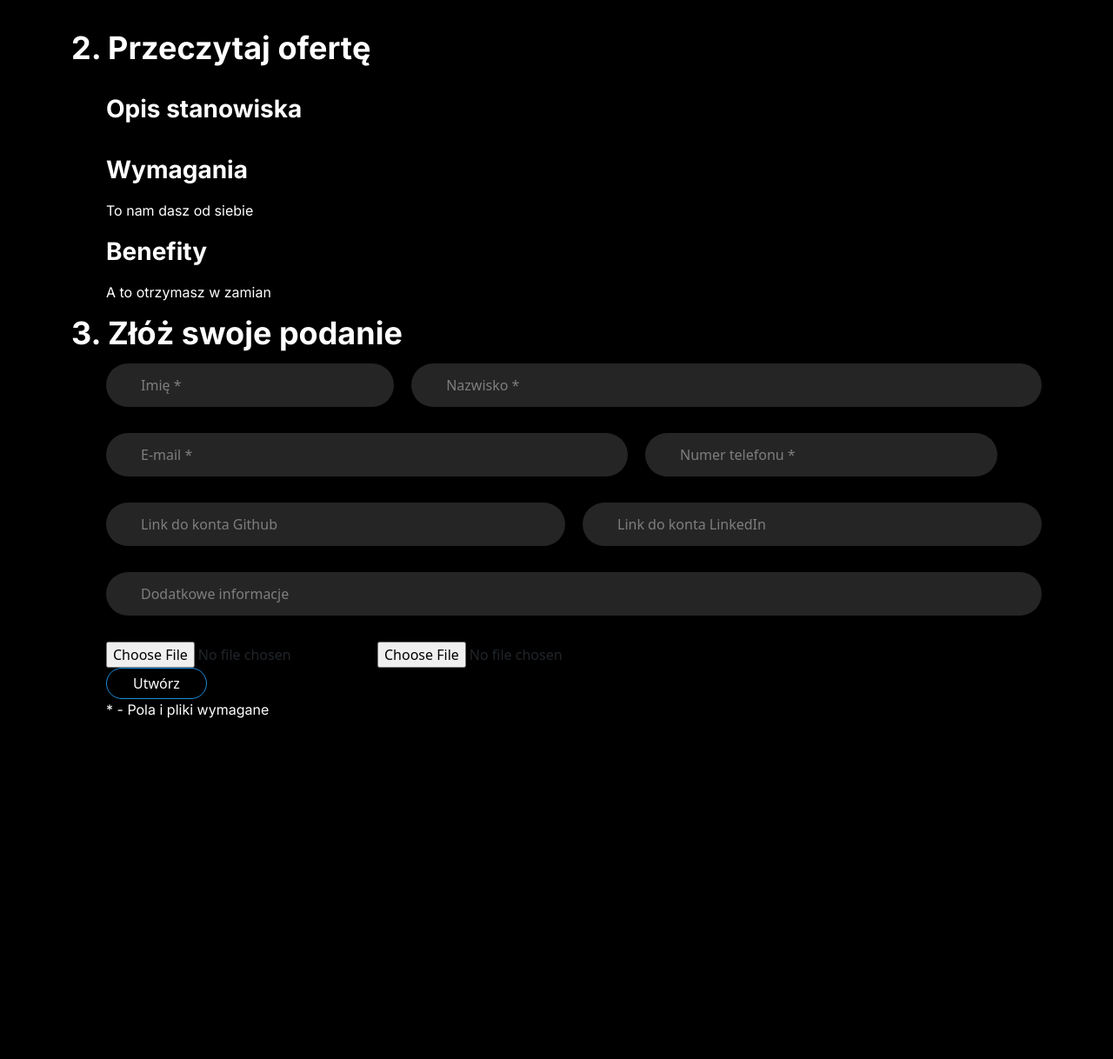
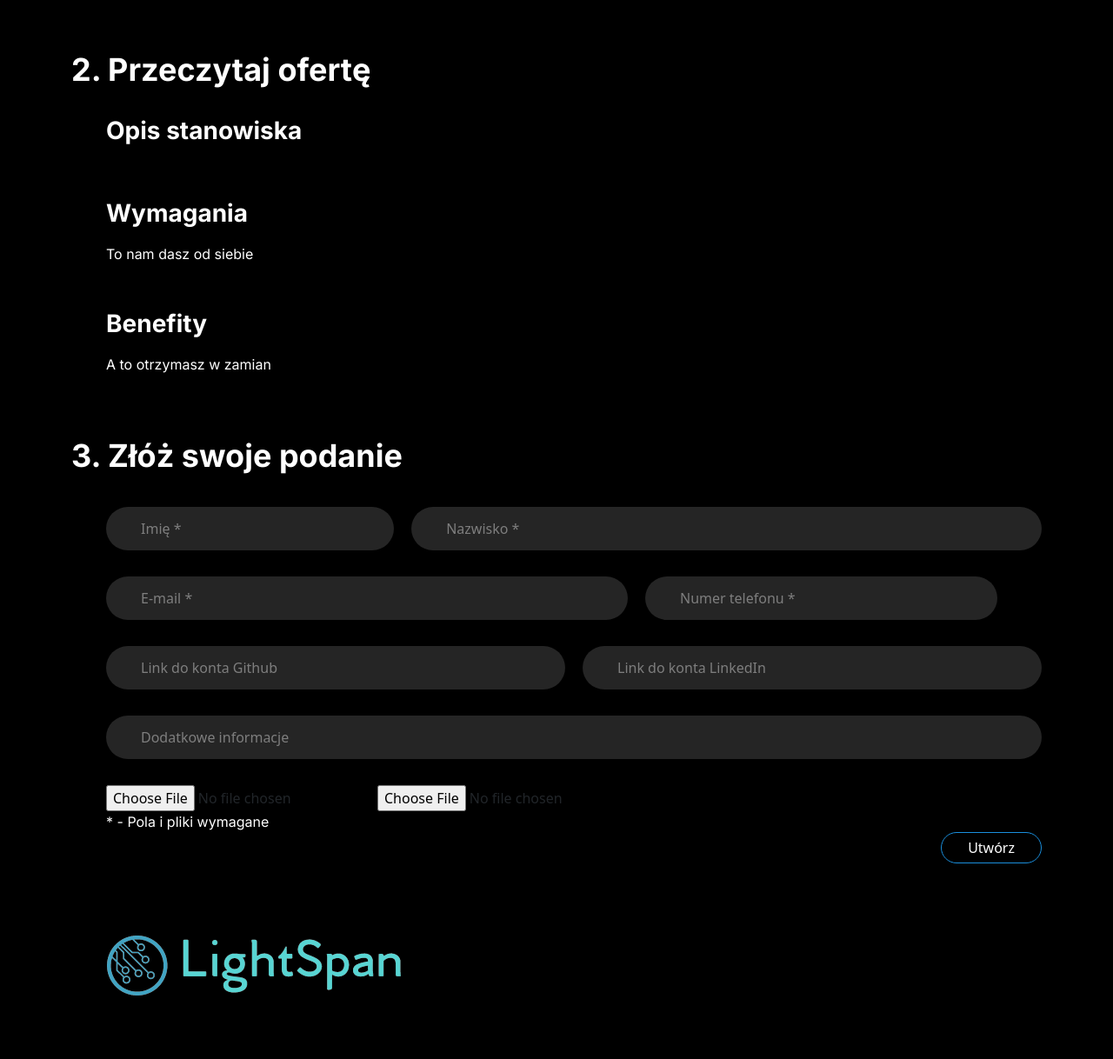
Before and after one commit to OskV2/Recruitment-system, a PHP site: page /templates/recruitment.php in a window 1280 px wide. Shown: the part 458-1676 px from the top of the page at 87% size. Before the commit the page ends 1284 px from the top, so only its background shows below. Run offline with PHP 8.4, Linux system fonts and the light colour scheme; data that the repository does not hold is empty; style sheets or scripts are compiled from the project's sources; some libraries are stand-ins or nearby versions.

Commit message:
feat: added some pages and styling

```diff
--- a/footer.php
+++ b/footer.php
@@ -1,4 +1,15 @@
+        <div class="footer">
+            <div class="container">
+                <div class="row">
+                    <div class="col-6">
+                        <img src="../src/img/logo-removebg-preview.png" alt="">
+                    </div>
+                    <div class="col-6">
 
+                    </div>
+                </div>
+            </div>
+        </div>
     </body>
 </html>
 
--- a/src/scss/footer.scss
+++ b/src/scss/footer.scss
@@ -0,0 +1,3 @@
+.footer {
+    background-color: $black;
+}
--- a/src/scss/recruitment.scss
+++ b/src/scss/recruitment.scss
@@ -39,10 +39,12 @@
             font-size: 18px;
             font-weight: 400;
             line-height: 30px;
+            margin-bottom: 25px;
         }
 
         &-content {
             padding-left: 40px;
+            margin-bottom: 25px;
 
             span {
                 color: $white;
@@ -65,11 +67,14 @@
 
         &-requirements, &-benefits {
             list-style: none;
+            margin-bottom: 25px;
 
             li {
                 display: flex;
+                gap: 10px;
                 align-items: center;
                 color: $white;
+                margin-bottom: 5px;
 
                 span {
                     color: $white;
--- a/src/scss/style.scss
+++ b/src/scss/style.scss
@@ -10,6 +10,8 @@
 @import "header";
 @import "frontpage";
 @import "recruitment";
+@import "check";
+@import "landing-page";
 
 /*
 *
--- a/templates/recruitment.php
+++ b/templates/recruitment.php
@@ -28,21 +28,21 @@
                     </div>
 
                     <h2 class="recruitment__offer-title">2. Przeczytaj ofertę</h2>
-                    <div class="recruitment__offer-content">
+                    <div class="recruitment__offer-content d-flex flex-column">
                         <h3 class="recruitment__offer-subtitle">Opis stanowiska</h3>
                         <p class="recruitment__offer-description" id="description"></p>
 
                         <h3 class="recruitment__offer-subtitle">Wymagania</h3>
-                        <span>To nam dasz od siebie</span>
+                        <span class="mb-2">To nam dasz od siebie</span>
                         <ul class="recruitment__offer-requirements" id="requirements"></ul>
 
                         <h3 class="recruitment__offer-subtitle">Benefity</h3>
-                        <span>A to otrzymasz w zamian</span>
+                        <span class="mb-2">A to otrzymasz w zamian</span>
                         <ul class="recruitment__offer-benefits" id="benefits"></ul>
                     </div>
                 </section>
                 <section class="recruitment__form">
-                    <h2 class="recruitment__form-title">3. Złóż swoje podanie</h2>
+                    <h2 class="mb-4 recruitment__form-title">3. Złóż swoje podanie</h2>
                     <div class="recruitment__form-content">
                     <form id="formularz" action="../templates_sql/insert_recruitment.php" method="post" target="hiddenFrame" onsubmit="setTimeout(function () { window.location.reload(); }, 10)">
                             <input class="d-none" type="number" name="selectedOfferId" id="selectedOfferId" value="" />
@@ -79,12 +79,12 @@
                             </div>
 
                             <div class="d-flex">
-                                <input class="recruitment__form-file" type="file" id="cv" placeholder="Plik CV *">
-                                <input class="recruitment__form-file" type="file" id="lm" placeholder="List motywacyjny *">
+                                <input class="recruitment__form-file" type="file" id="cv" title=" " placeholder="Plik CV *">
+                                <input class="recruitment__form-file" type="file" id="lm" title=" " placeholder="List motywacyjny *">
                             </div>
+                            <span>* - Pola i pliki wymagane</span>
 
-                            <button class="btn btn-outline-primary" type="submit" name="submit">Utwórz</button>
-                            <span>* - Pola i pliki wymagane</span>
+                            <button class="ms-auto btn btn-outline-primary" type="submit" name="submit">Utwórz</button>
                         </form>
                     </div>
                 </section>
```
Also changed, not shown: src/scss/admin.scss (+0 -173 lines), src/scss/check.scss (added, +40 -0 lines), src/scss/landing-page.scss (added, +48 -0 lines), templates/check.php (+46 -0 lines), templates/landing-page.php (+27 -0 lines), src/img/logo-removebg-preview.png (added), src/img/search.svg (added).
